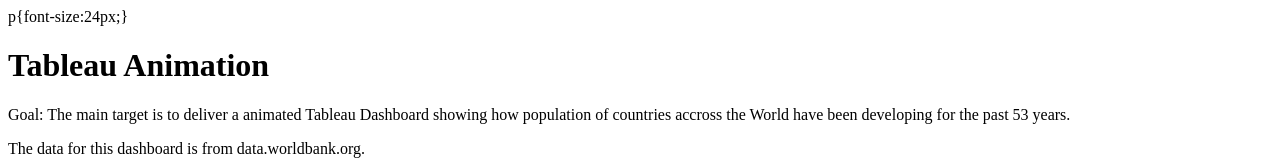
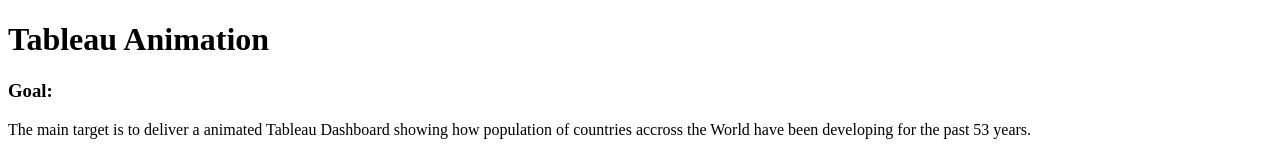
Before and after one commit to kborole7/Tableau-animation-5-dimensional-data, a plain HTML site: page index.html in a window 1280 px wide. Shown: the top 166 px of the page. Drawn offline with Linux system fonts and the light colour scheme.

Commit message:
Update index.html

```diff
--- a/index.html
+++ b/index.html
@@ -7,7 +7,9 @@
   <title>Tableau Animation</title>
   <meta name="description" content="tableau animation">
   <meta name="kaustubh" content="SitePoint">
+<style>
 p{font-size:24px;}
+</style>
 
 
 </head>
@@ -15,7 +17,7 @@ p{font-size:24px;}
 <body >
   <h1 a >Tableau Animation</h1>
 
-  <p>Goal: The main target is to deliver a animated Tableau Dashboard showing how population of countries accross the World have been developing for the past 53 years.  </p>
+  <h3>Goal:</h3> The main target is to deliver a animated Tableau Dashboard showing how population of countries accross the World have been developing for the past 53 years.
   <p> The data for this dashboard is from data.worldbank.org.</p>
   <p>This Tableau Dashboard represents the world demographics data from 1960-2013.</p>
   <p> The X-axis represents the Fertility rate, Y-axis represents the Life Expectancy at Birth, colors represents different regions of world, size of the bubble represents the population of the country and the animation shows the changes over the years.</p>
```
